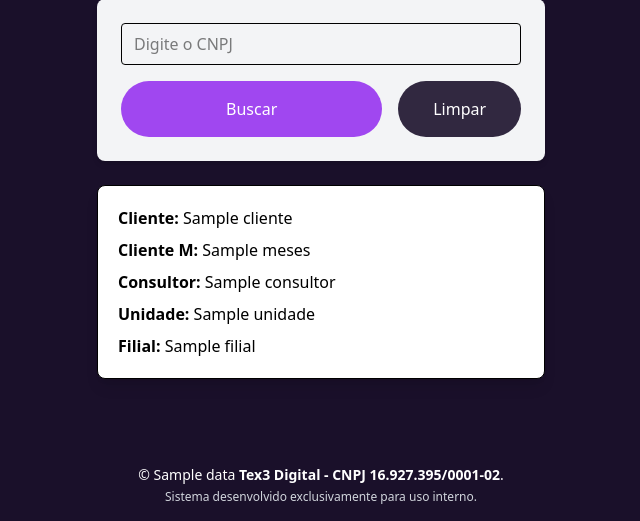
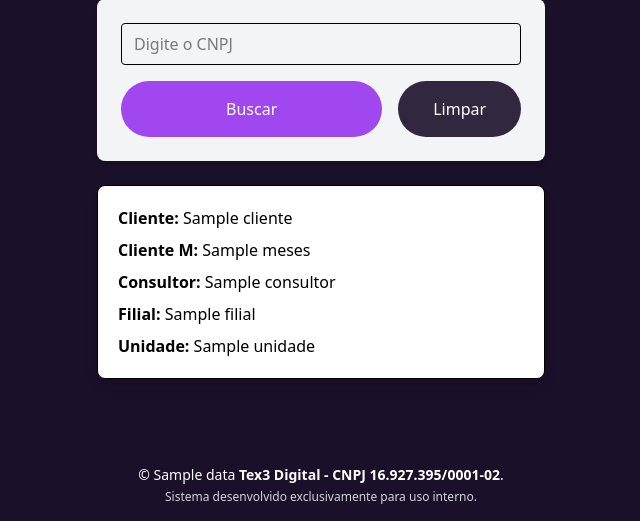
Before and after one commit to arthuurgab/carteiras_pesquisar, a Django app: template consultar/templates/detalhes.html in a window 1280 px wide. Shown: the part 279-800 px from the top of the page, without its empty margins (319-959 px from the left). Run offline with Django 5.2, Linux system fonts and the light colour scheme; the template is opened without the code that fills it: most values are stand-ins (such as "Sample title", 1, 10 or a date in 2020).

Commit message:
style: ajustes no template

```diff
--- a/consultar/templates/detalhes.html
+++ b/consultar/templates/detalhes.html
@@ -62,8 +62,8 @@
                     <p class="mb-2"><strong>Cliente:</strong> {{ dados.cliente }}</p>
                     <p class="mb-2"><strong>Cliente M:</strong> {{ dados.meses }}</p>
                     <p class="mb-2"><strong>Consultor:</strong> {{ dados.consultor }}</p>
-                    <p class="mb-2"><strong>Unidade:</strong> {{ dados.unidade }}</p>
-                    <p><strong>Filial:</strong> {{ dados.filial }}</p>
+                    <p class="mb-2"><strong>Filial:</strong> {{ dados.filial }}</p>
+                    <p><strong>Unidade:</strong> {{ dados.unidade }}</p>
                 </div>
             {% endif %}
         </div>
```
Also changed, not shown: arquivos/templates/arquivos.html (line endings or trailing spaces).
